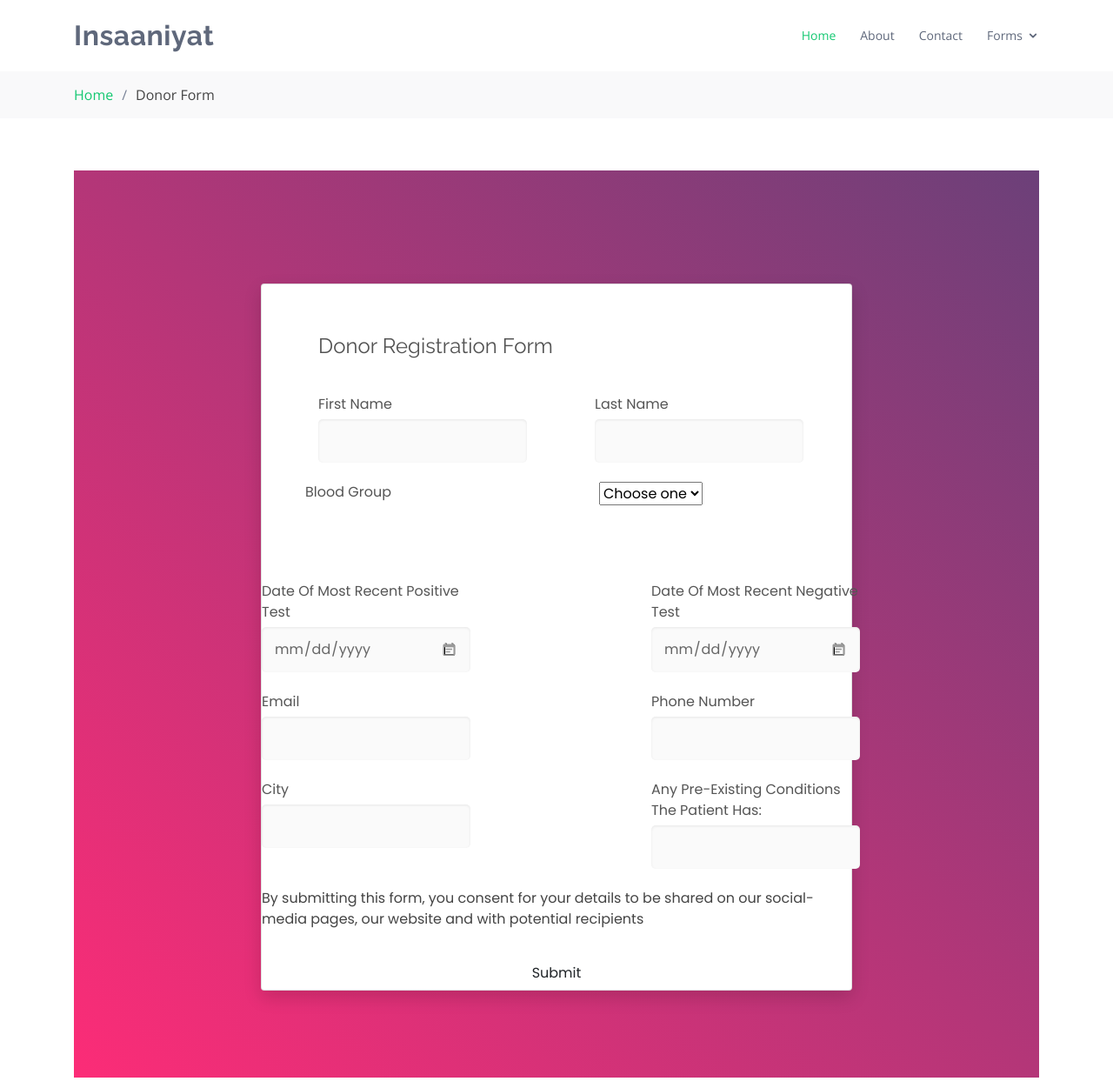
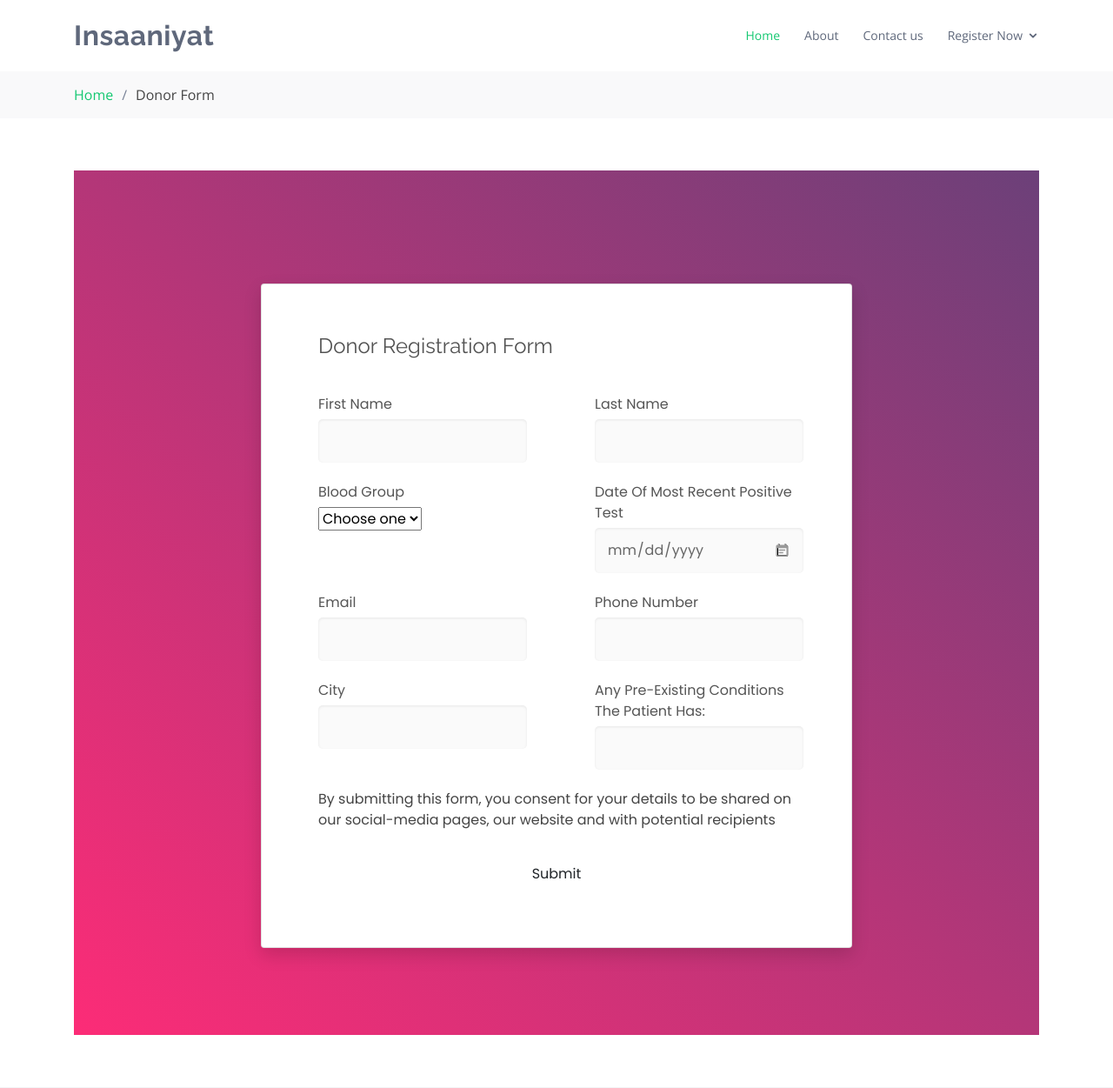
Before and after one commit to meetc1213/insaaniyat, a Django app: template templates/donor_form.html in a window 1280 px wide. Shown: the top 1251 px of the page at 87% size. Run offline with Django 3.2, Linux system fonts and the light colour scheme; the template is opened without the code that fills it, so the values that code supplies are empty; some libraries are stand-ins or nearby versions.

Commit message:
linkchanges+form

```diff
--- a/templates/donor_form.html
+++ b/templates/donor_form.html
@@ -83,8 +83,8 @@
           <li class="active"><a href="index.html#home">Home</a></li>
 
           <li><a href="team.html">About</a></li>
-          <li><a href="index.html#contact">Contact</a></li>
-          <li class="drop-down"><a href="">Forms</a>
+          <li><a href="index.html#contact">Contact us</a></li>
+          <li class="drop-down"><a href="">Register Now</a>
             <ul>
                 <li><a href="donor_form.html">Register as Donor</a></li>
                 <li><a href="recipient_form.html">Register as Recipient</a></li>
@@ -140,22 +140,7 @@
                           </div>
                           <div class="row row-space">
 
-                              <!-- <div class="col-2">
-                                  <div class="input-group">
-                                      <label class="label">Gender</label>
-                                      <div class="p-t-10">
-                                          <label class="radio-container m-r-45">Male
-                                              <input required type="radio" checked="checked" name="gender" value="male">
-                                              <span class="checkmark"></span>
-                                          </label>
-                                          <label class="radio-container">Female
-                                              <input required type="radio" name="gender" value="female">
-                                              <span class="checkmark"></span>
-                                          </label>
-                                      </div>
-                                  </div>
-                              </div>
-                              <div class="col-2"> -->
+                              <div class="col-2">
                                 <label class="label">Blood Group</label>
                                 <div class="input-group">
 
@@ -175,23 +160,11 @@
                                   </div>
                               </div>
                             </div>
-                          </div>
-
-                          <div class="row row-space">
                             <div class="col-2">
                               <div class="input-group">
                                   <label class="label">Date of most recent positive test</label>
                                   <div class="input-group" style="margin: 0;">
                                       <input required class="input--style-4 js-datepicker" type="date" name="pos_test">
-                                          <i class="zmdi zmdi-calendar-note input-icon js-btn-calendar"></i>
-                                      </div>
-                                  </div>
-                              </div>
-                              <div class="col-2">
-                                <div class="input-group">
-                                    <label class="label">Date of most recent negative test</label>
-                                    <div class="input-group" style="margin: 0;">
-                                        <input required class="input--style-4 js-datepicker" type="date" name="neg_test">
                                       <i class="zmdi zmdi-calendar-note input-icon js-btn-calendar"></i>
                                   </div>
                               </div>
--- a/templates/index.html
+++ b/templates/index.html
@@ -60,8 +60,8 @@
           <li class="active"><a href="index.html#home">Home</a></li>
 
           <li><a href="team.html">About</a></li>
-          <li><a href="index.html#contact">Contact</a></li>
-          <li class="drop-down"><a href="">Forms</a>
+          <li><a href="index.html#contact">Contact us</a></li>
+          <li class="drop-down"><a href="">Register Now</a>
             <ul>
                 <li><a href="donor_form.html">Register as Donor</a></li>
                 <li><a href="recipient_form.html">Register as Recipient</a></li>
--- a/templates/recipient_form.html
+++ b/templates/recipient_form.html
@@ -83,8 +83,8 @@
           <li class="active"><a href="index.html#home">Home</a></li>
 
           <li><a href="team.html">About</a></li>
-          <li><a href="index.html#contact">Contact</a></li>
-          <li class="drop-down"><a href="">Forms</a>
+          <li><a href="index.html#contact">Contact us</a></li>
+          <li class="drop-down"><a href="">Register Now</a>
             <ul>
                 <li><a href="donor_form.html">Register as Donor</a></li>
                 <li><a href="recipient_form.html">Register as Recipient</a></li>
```
Lines whose indentation alone changed are shown as unchanged.
